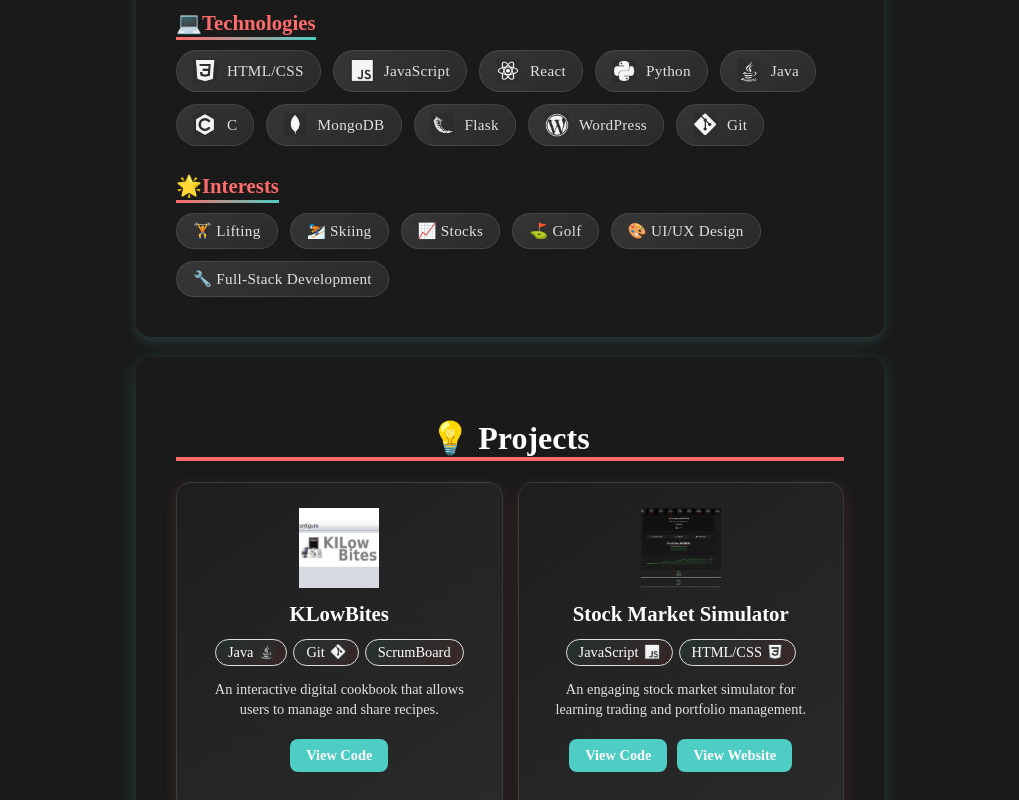
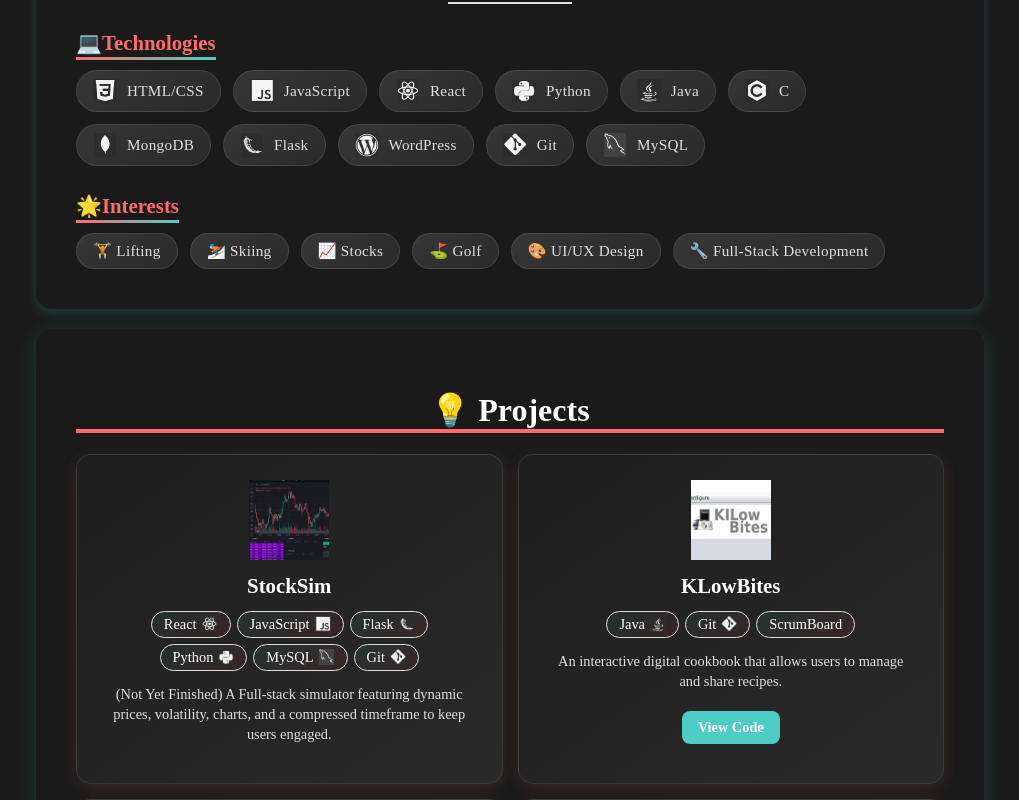
Before and after one commit to MichaelAho1/Portfolio, a React (Vite) app: page / in a window 1280 px wide. Shown: the part 720-1520 px from the top of the page, without its empty margins (130-1149 px from the left). Built offline with nearby package versions, Linux system fonts and the light colour scheme; no server answers.

Commit message:
Added New Currently working on project

```diff
--- a/src/components/profile/profile.css
+++ b/src/components/profile/profile.css
@@ -1,6 +1,6 @@
 .contact, .About {
   width: calc(100% - 20px);
-  max-width: 768px;
+  max-width: 968px;
   margin-top: 5%;
   display: flex;
   flex-direction: column;
--- a/src/components/profile/profile.jsx
+++ b/src/components/profile/profile.jsx
@@ -12,6 +12,7 @@ import wordpressIcon from '../assets/wordpress.png';
 import gitIcon from '../assets/git.png';
 import flaskIcon from '../assets/flask.png';
 import mongoDBIcon from '../assets/mongoDB.png';
+import MySQLIcon from '../assets/MySQL.png';
 
 function Profile() {
   return (
@@ -113,6 +114,10 @@ function Profile() {
                 <img src={gitIcon} alt="Git icon" />
                 <span>Git</span>
               </div>
+              <div className="tech-item">
+                <img src={MySQLIcon} alt="Git icon" />
+                <span>MySQL</span>
+              </div>
             </div>
           </div>
 
--- a/src/components/projects/projects.css
+++ b/src/components/projects/projects.css
@@ -1,6 +1,6 @@
 #Projects {
   width: calc(100% - 20px);
-  max-width: 768px;
+  max-width: 968px;
   padding: 40px;
   border-radius: 15px;
   box-shadow: 0 4px 20px rgba(78, 205, 196, 0.2);
@@ -19,7 +19,7 @@
 .projectContainer {
   width: 100%;
   display: grid;
-  grid-template-columns: repeat(auto-fit, minmax(250px, 1fr));
+  grid-template-columns: repeat(auto-fit, minmax(300px, 1fr));
   gap: 15px;
   justify-items: center;
   box-sizing: border-box;
@@ -27,7 +27,7 @@
 
 .project-card {
   width: 100%;
-  max-width: 400px;
+  max-width: 500px;
   background: linear-gradient(145deg, #1f1e1e, #2a2a2a);
   border-radius: 15px;
   padding: 25px;
--- a/src/components/projects/projects.jsx
+++ b/src/components/projects/projects.jsx
@@ -4,20 +4,55 @@ import klowBitesImg from './assets/KLowBites-img.png';
 import stockSimImg from './assets/Stock-Sim-img.png';
 import morningFlowImg from './assets/MorningFlow-img.png';
 import sortResearchImg from './assets/SortReasearch-img.png';
+import stockSim from './assets/stockSim.png';
 import huffmanImg from './assets/huffmanZipping-img.png';
 import htmlIcon from '../assets/html.png';
 import jsIcon from '../assets/javascript.png';
 import reactIcon from '../assets/react.png';
 import javaIcon from '../assets/java.png';
 import gitIcon from '../assets/git.png';
-
+import flaskIcon from '../assets/flask.png';
+import pythonIcon from '../assets/python.png';
+import MySQLIcon from '../assets/MySQL.png';
 
 function Projects() {
   return (
     <div id="Projects">
       <h1 id="header">💡 Projects</h1>
       <div className="projectContainer">
-
+        <div className="project-card">
+          <img src={stockSim} alt="StockSim" width="100px" height="100px" />
+          <h3 className="project-header">StockSim</h3>
+          <div className="tech-used">
+            <span>React</span>
+            <img src={reactIcon} />
+          </div>
+          <div className="tech-used">
+            <span>JavaScript</span>
+            <img src={jsIcon} />
+          </div>
+          <div className="tech-used">
+            <span>Flask</span>
+            <img src={flaskIcon} />
+          </div>
+          <div className="tech-used">
+            <span>Python</span>
+            <img src={pythonIcon} />
+          </div>
+          <div className="tech-used">
+            <span>MySQL</span>
+            <img src={MySQLIcon} />
+          </div>
+          <div className="tech-used">
+            <span>Git</span>
+            <img src={gitIcon} />
+          </div>
+          <p className="project-description">
+            (Not Yet Finished) A Full-stack simulator featuring dynamic prices, volatility, charts, and a compressed timeframe to keep users engaged.
+          </p>
+          <div>
+          </div>
+        </div>
         <div className="project-card">
           <img src={klowBitesImg} alt="KLowBites Project" width="100px" height="100px" />
           <h3 className="project-header">KLowBites</h3>
@@ -121,7 +156,6 @@ function Projects() {
             </a>
           </div>
         </div>
-
       </div>
     </div>
   );
```
Also changed, not shown: src/components/assets/mySQL.png (added), src/components/projects/assets/stockSim.png (added).
